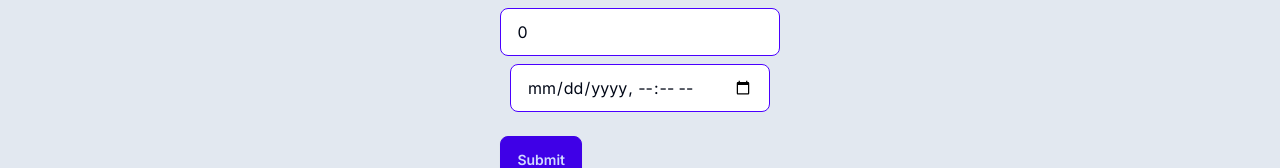
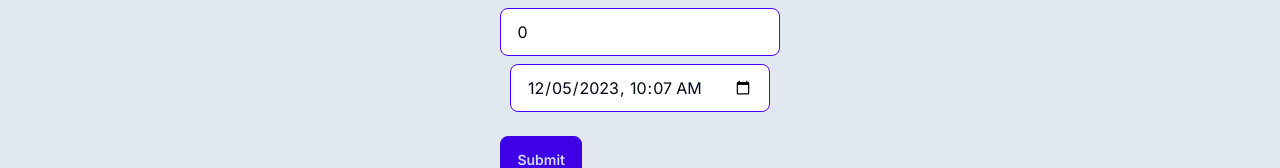
Before and after one commit to whovivekshukla/lukas, a Next.js app: page /missions/create in a window 1280 px wide. Shown: the part 560-728 px from the top of the page. Built offline with nearby package versions, Linux system fonts and the light colour scheme.

Commit message:
added defaultValue for Time

```diff
--- a/app/(dashboard)/missions/create/page.tsx
+++ b/app/(dashboard)/missions/create/page.tsx
@@ -91,6 +91,7 @@ const CreateMissionsPage = () => {
               type="datetime-local"
               name="InspectionTime"
               className="input input-bordered input-primary"
+              defaultValue={new Date().toISOString().slice(0, 16)}
               required
             />
           </label>
```
